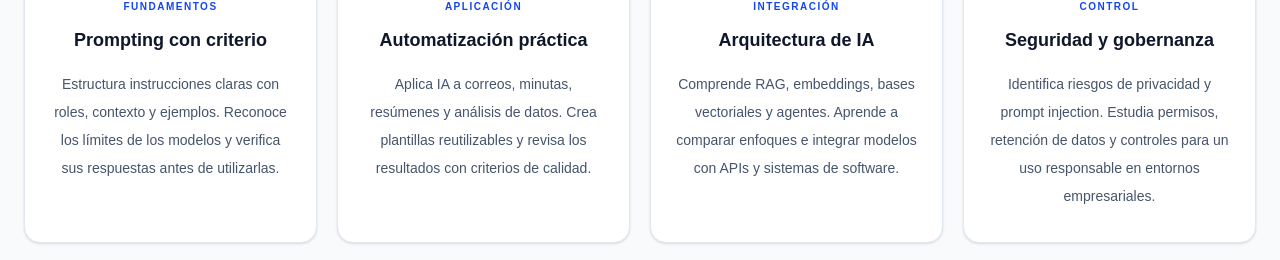
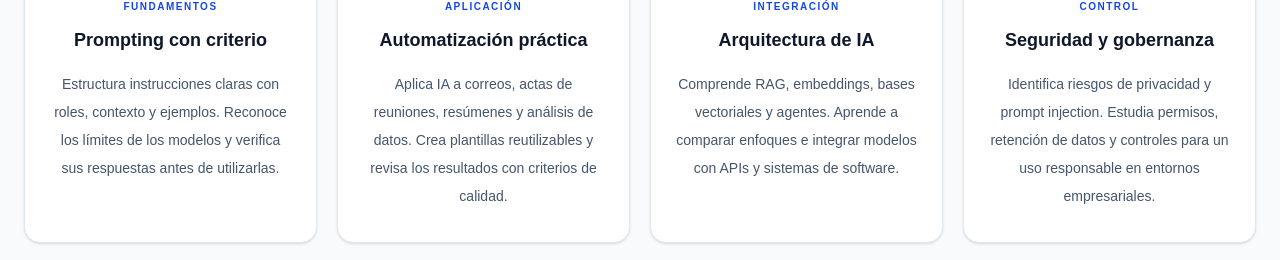
Before and after one commit to SamArtz/AprendizajeAi, a Next.js app: page / in a window 1280 px wide. Shown: the part 1949-2209 px from the top of the page. Built offline with nearby package versions, Linux system fonts and the light colour scheme.

Commit message:
fix: clarify meeting records terminology for Salvadoran audience

```diff
--- a/components/learning-outcomes.tsx
+++ b/components/learning-outcomes.tsx
@@ -11,7 +11,7 @@ const outcomes = [
   {
     icon: Workflow,
     title: 'Automatización práctica',
-    text: 'Aplica IA a correos, minutas, resúmenes y análisis de datos. Crea plantillas reutilizables y revisa los resultados con criterios de calidad.',
+    text: 'Aplica IA a correos, actas de reuniones, resúmenes y análisis de datos. Crea plantillas reutilizables y revisa los resultados con criterios de calidad.',
     label: 'APLICACIÓN',
   },
   {
```
